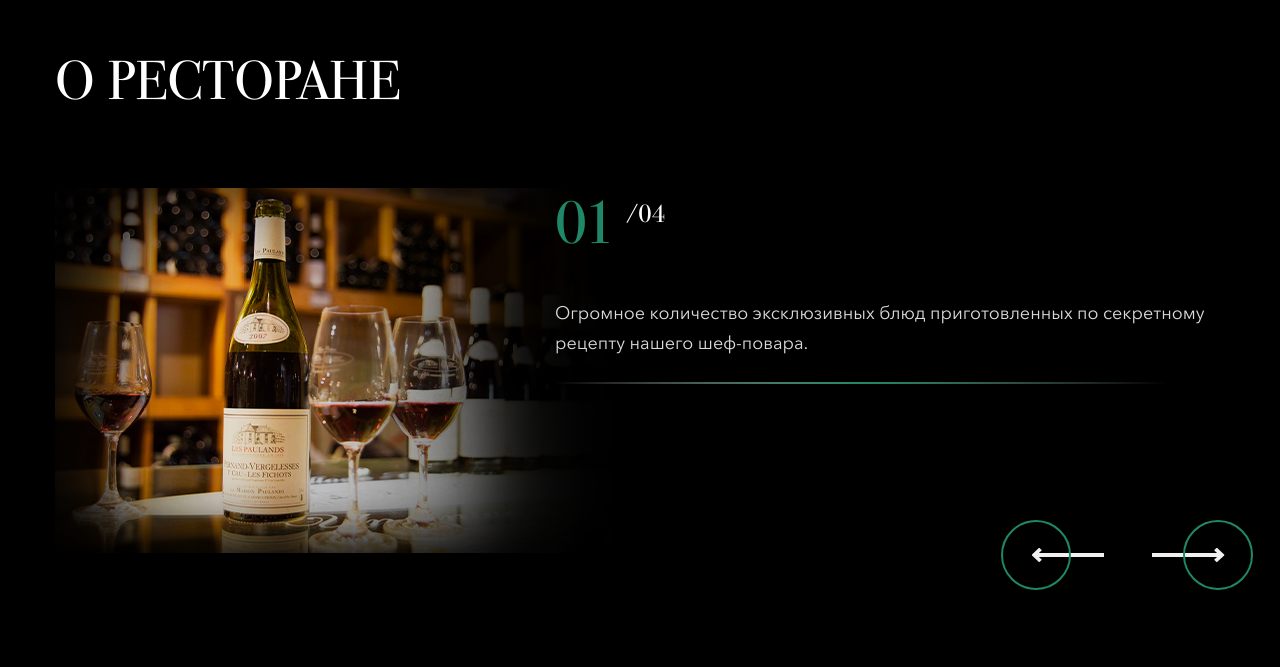
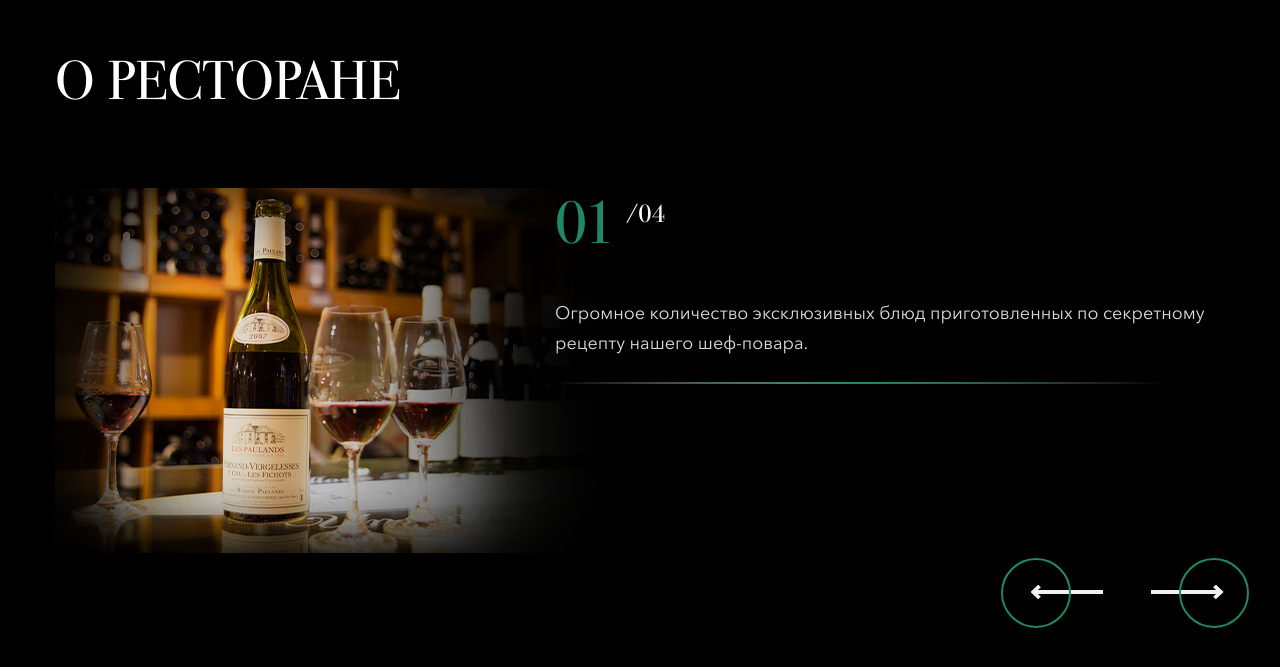
Before and after one commit to istrelkina/restaurant, a website: page app/index.html in a window 1280 px wide. Shown: the part 915-1582 px from the top of the page. Drawn offline with nearby package versions, Linux system fonts and the light colour scheme; files that its build step writes are made by us from their sources; files whose address does not match are found by name.

Commit message:
added changes slider about

```diff
--- a/app/js/main.js
+++ b/app/js/main.js
@@ -37,12 +37,14 @@ $(function(){
 	  slidesToShow: 1,
 	  slidesToScroll: 1,
 	  speed: 800,
-	  fade: true
+	  fade: true,
+	  prevArrow: '<button class="slick-arrow slick-prev"><img src="../images/svg/arrow-left.svg" alt=""></button>',
+      nextArrow: '<button class="slick-arrow slick-next"><img src="../images/svg/arrow-right.svg" alt=""></button>'
 	});
 
-	//let currentSlide = $('.about__slider')).slick('slickCurrentSlide') + 1;
+
 	$(".about__slider").on("beforeChange", function(event, slick, currentSlide, nextSlide){
-		//let currentSlide = currentSlide + 1;
+
     	$(".current_slide").text('0' + (currentSlide + 1));
 	});
 
--- a/app/scss/style.scss
+++ b/app/scss/style.scss
@@ -337,12 +337,12 @@ body{
 	}
 	/* .about__slider-item */
 	&__slider-item {
-		height: 370px;
+		height: 555px;
 	}
 	/* .about__slider-item-inner */
 	&__slider-item-inner {
+
 		position: relative;
-
 	}
 	/* .about__slider-image */
 	&__slider-image {
@@ -370,28 +370,37 @@ body{
 		}
 	}
 
-	.slick-prev.slick-arrow,
-	.slick-next.slick-arrow{
+
+	.slick-arrow{
 		font-size: 0;
 		padding: 0;
 		border: none;
-		position: absolute;
-		bottom: 0;
-		width: 73px;
-		height: 15px;
+		width: 75px;
+		height: 30px;
 		background-color: #000;
 		cursor: pointer;
 		outline: none;
+		position: absolute;
+		bottom: 140px;
+		z-index: 50;
+
+		&:hover{
+
+			&::after{
+				border: 2px solid #fff;
+			}
+		}
 	}
-	.slick-prev.slick-arrow{
-		background-image: url('../images/svg/arrow-left.svg');
+	.slick-prev{
+		//background-image: url('../images/svg/arrow-left.svg');
+
 		right: 120px;
 		outline: none;
 
 		&::after{
 			position: absolute;
 			content: "";
-			top: -28px;
+			top: -20px;
 			right: 34px;
 			width: 70px;
 			height: 70px;
@@ -400,14 +409,15 @@ body{
 
 		}
 	}
-	.slick-next.slick-arrow{
-		background-image: url('../images/svg/arrow-right.svg');
+	.slick-next{
+		//background-image: url('../images/svg/arrow-right.svg');
 		right: 0;
-		&::after{
+		outline: none;
+		 &::after{
 			position: absolute;
 			content: "";
-			top: -28px;
-			right: -28px;
+			top: -20px;
+			right: -24px;
 			width: 70px;
 			height: 70px;
 			border: 2px solid $green;
```
